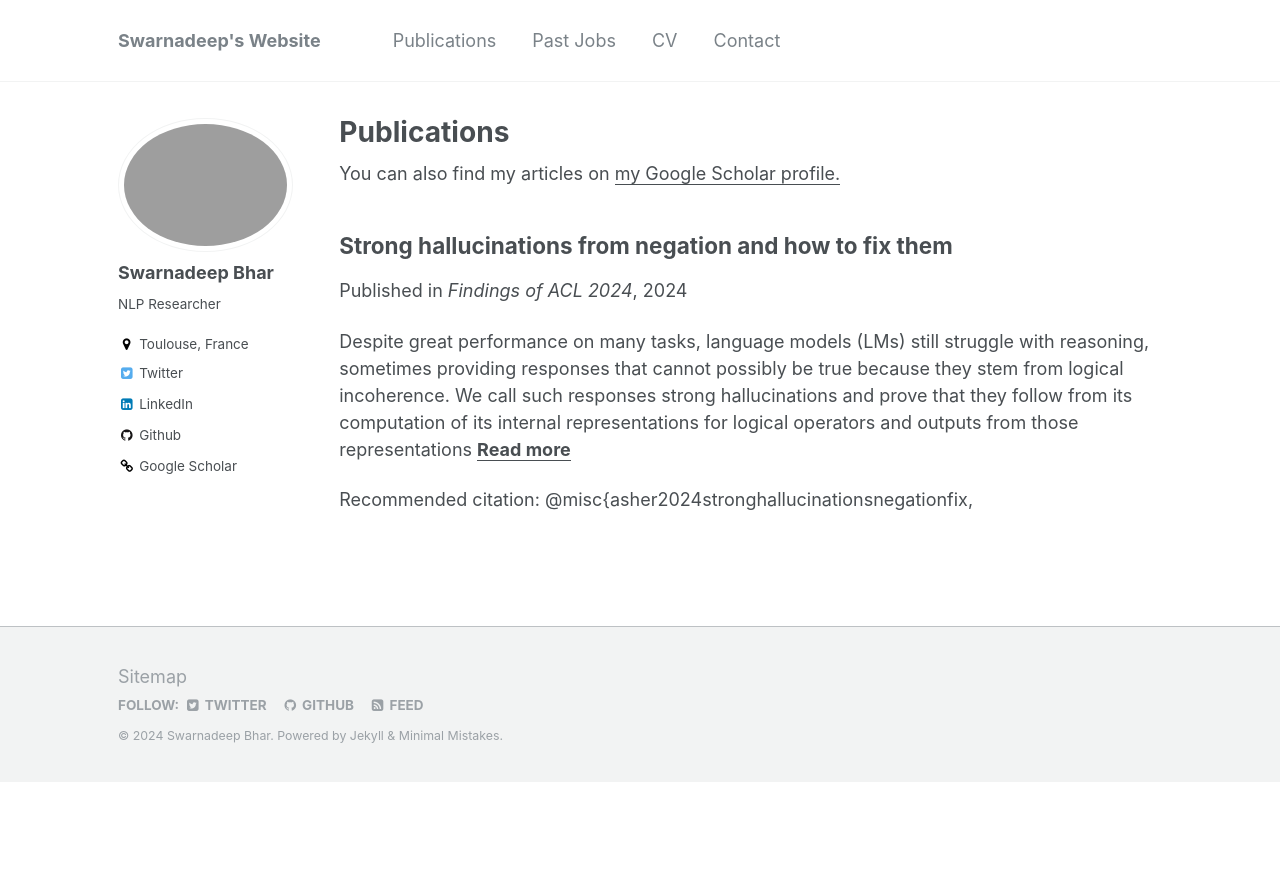
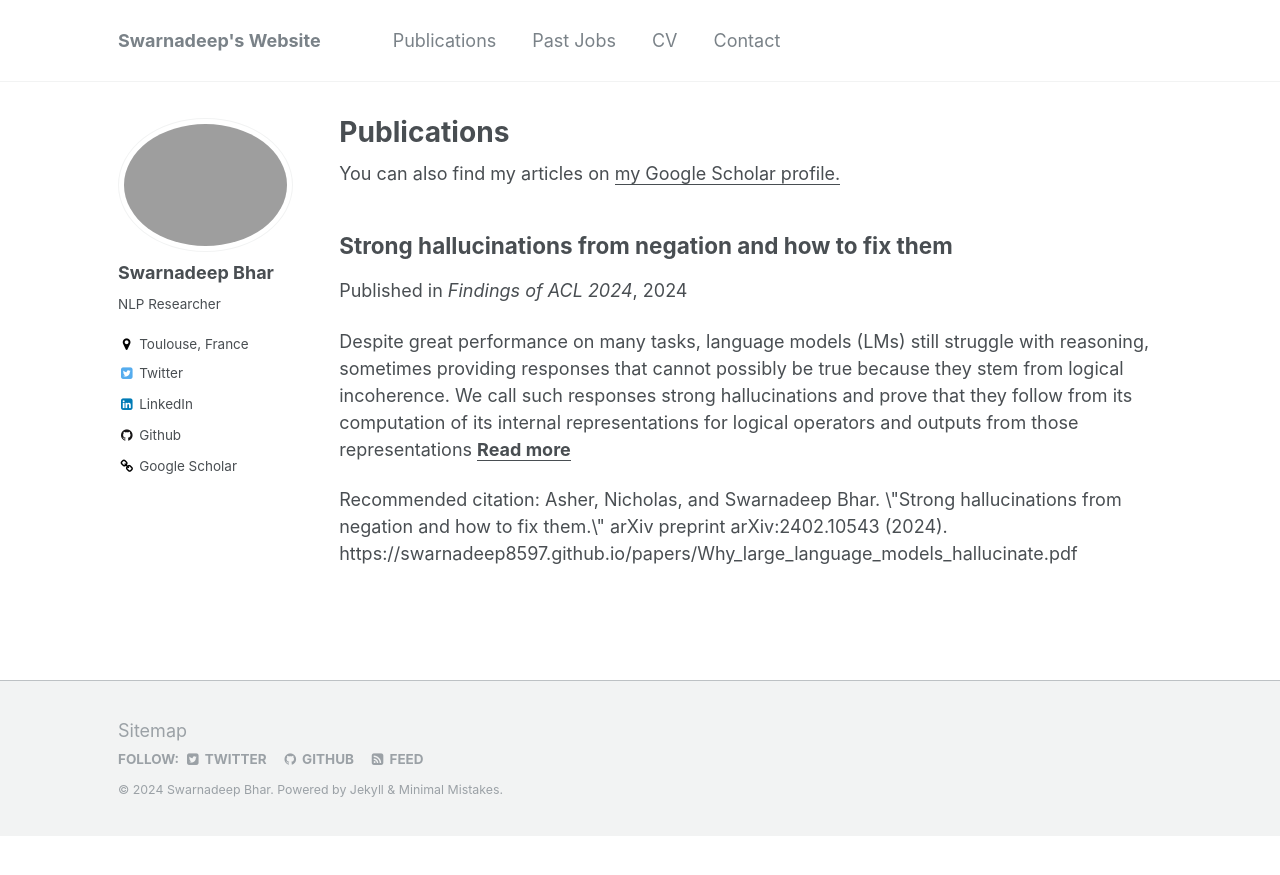
Before and after one commit to swarnadeep8597/swarnadeep8597.github.io, a Jekyll site: the page built from _pages/articles.html, in a window 1280 px wide. Shown: the top 875 px of the page. Built offline with Jekyll 4.4.1, drawn with Linux system fonts in a browser that asks for light colours.

Commit message:
add citation

```diff
--- a/_articles/2024-08-17-acl-findings-negation-thailand.md
+++ b/_articles/2024-08-17-acl-findings-negation-thailand.md
@@ -5,7 +5,7 @@ permalink: /articles/negation/
 venue: "Findings of ACL 2024"
 excerpt: 'Despite great performance on many tasks, language models (LMs) still struggle with reasoning, sometimes providing responses that cannot possibly be true because they stem from logical incoherence. We call such responses strong hallucinations and prove that they follow from its computation of its internal representations for logical operators and outputs from those representations'
 date: 2024-08-17
-citation: '@misc{asher2024stronghallucinationsnegationfix,'
+citation: 'Asher, Nicholas, and Swarnadeep Bhar. \"Strong hallucinations from negation and how to fix them.\" arXiv preprint arXiv:2402.10543 (2024). https://swarnadeep8597.github.io/papers/Why_large_language_models_hallucinate.pdf'
 ---
 <a href='https://swarnadeep8597.github.io/papers/Why_large_language_models_hallucinate.pdf'>Download PDF here</a>
 
```
